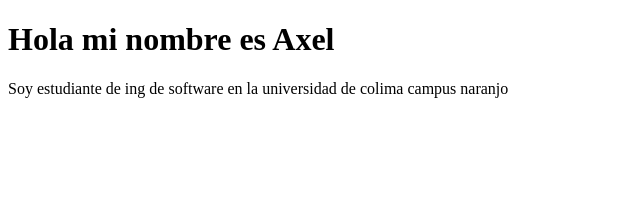
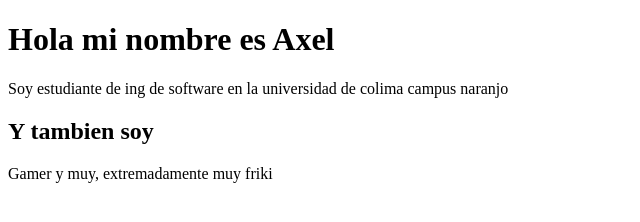
Before and after one commit to AxelSandovalH/Curso1Semestre, a plain HTML site: page index.html in a window 1280 px wide. Shown: the whole page, without its empty margins (0-640 px from the left). Drawn offline with Linux system fonts and the light colour scheme.

Commit message:
agregue subtitulo y texto

```diff
--- a/index.html
+++ b/index.html
@@ -8,5 +8,7 @@
 <body>
     <h1>Hola mi nombre es Axel</h1>
     <p>Soy estudiante de ing de software en la universidad de colima campus naranjo </p>
+    <h2>Y tambien soy</h2>
+    <p>Gamer y muy, extremadamente muy friki</p>
 </body>
 </html>
```
